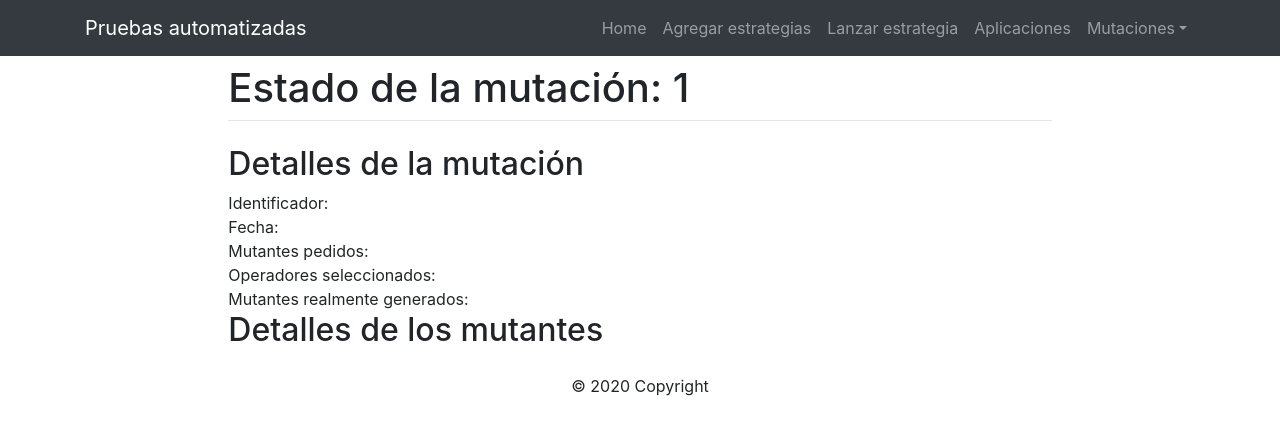
After one commit to avargas20/MISO4208-202010, a Django app: page /mutaciones/1/mutantes in a window 1280 px wide. The commit adds this page. Shown: the top 435 px of the page. Run offline with Django 3.2, Linux system fonts and the light colour scheme; tables that the repository leaves empty hold one stand-in row (values such as "Sample post"); some libraries are stand-ins or nearby versions.

Commit message:
:sparkles: Se agrega nueva funcionalidad Ver estado de mutantes de una mutacion

```diff
--- a/pruebas_app/urls.py
+++ b/pruebas_app/urls.py
@@ -30,8 +30,9 @@ urlpatterns = [
          name='condiciones_de_lanzamiento'),
     path('ver_resultados/<int:solicitud_id>', views.ver_resultados, name='ver_resultados'),
     path('mutacion/', views.crear_mutacion, name='mutacion'),
-    path('guardar_mutacion/', views.guardar_mutacion, name='guardar_mutacion'),
-    path('ver_mutaciones/', views.ver_mutaciones, name='ver_mutaciones'),
-    path('ver_resultados_mutacion/<int:mutacion_id>', views.ver_resultados_mutacion, name='ver_resultados_mutacion'),
-    path('descargar_evidencias_mutacion/<int:mutacion_id>', views.descargar_evidencias_mutacion, name='descargar_evidencias_mutacion'),
+    path('mutaciones/', views.ver_mutaciones, name='ver_mutaciones'),
+    path('mutaciones/evidencias/<int:mutacion_id>', views.descargar_evidencias_mutacion, name='descargar_evidencias_mutacion'),
+    path('mutaciones/<int:mutacion_id>', views.ver_resultados_mutacion, name='ver_resultados_mutacion'),
+    path('mutaciones/<int:mutacion_id>/mutantes', views.mutacion_mutantes, name='mutacion_mutantes'),
+
 ]
--- a/pruebas_app/views/mutaciones.py
+++ b/pruebas_app/views/mutaciones.py
@@ -4,7 +4,7 @@ from io import BytesIO
 import boto3
 from django.core.paginator import Paginator
 from django.http import HttpResponse, HttpResponseRedirect, Http404
-from django.shortcuts import render
+from django.shortcuts import render, get_object_or_404
 from django.urls import reverse
 
 from pruebas_app.models import Aplicacion, Version, Operador, Mutacion
@@ -15,13 +15,12 @@ COLA_MUTACION = SQS.get_queue_by_name(QueueName=settings.SQS_MUTACION_NAME)
 
 
 def crear_mutacion(request):
-    aplicaciones = Aplicacion.objects.filter(tipo__tipo=settings.TIPOS_APLICACION2.Movil.value)
-    operadores = Operador.objects.all()
-    return render(request, 'pruebas_app/crear_mutacion.html', {'aplicaciones': aplicaciones, 'operadores': operadores})
-
-
-def guardar_mutacion(request):
-    if request.method == 'POST':
+    if request.method == 'GET':
+        aplicaciones = Aplicacion.objects.filter(tipo__tipo=settings.TIPOS_APLICACION2.Movil.value)
+        operadores = Operador.objects.all()
+        return render(request, 'pruebas_app/crear_mutacion.html',
+                      {'aplicaciones': aplicaciones, 'operadores': operadores})
+    elif request.method == 'POST':
         numero_mutantes = request.POST['numero_mutantes']
         version = Version.objects.get(id=int(request.POST['version']))
         mutacion_version = Mutacion(version=version, numero_mutantes=numero_mutantes)
@@ -47,7 +46,7 @@ def ver_mutaciones(request):
     return render(request, 'pruebas_app/ver_mutaciones.html', {'mutaciones': mutaciones_out})
 
 
-def descargar_evidencias_mutacion(mutacion_id):
+def descargar_evidencias_mutacion(request, mutacion_id):
     mutacion = Mutacion.objects.get(id=mutacion_id)
 
     # Files (local path) to put in the .zip
@@ -74,3 +73,11 @@ def ver_resultados_mutacion(request, mutacion_id):
         raise Http404("Mutación no encontrada")
 
     return render(request, 'pruebas_app/ver_resultados_mutacion.html', {'mutacion': mutacion})
+
+
+def mutacion_mutantes(request, mutacion_id):
+    if request.method == 'GET':
+        mutacion = get_object_or_404(Mutacion, pk=mutacion_id)
+        print(mutacion)
+        return render(request, 'pruebas_app/mutacion_mutantes.html',
+                      {'mutacion': mutacion, 'mutantes': mutacion.mutante_set.all()})
--- a/templates/pruebas_app/crear_mutacion.html
+++ b/templates/pruebas_app/crear_mutacion.html
@@ -72,7 +72,7 @@
 {% block subtitle %}<h1 class="mt-2">Mutaciones</h1>{% endblock subtitle %}
 {% block content %}
     <div class="container-fluid">
-        <form action="{% url 'guardar_mutacion' %}" method="post" class="needs-validation" novalidate>
+        <form action="{% url 'mutacion' %}" method="post" class="needs-validation" novalidate>
             {% csrf_token %}
             <div class="row register-form">
                 <div class="col-md-4">
--- /dev/null
+++ b/templates/pruebas_app/mutacion_mutantes.html
@@ -0,0 +1,16 @@
+{% extends 'pruebas_app/layout.html' %}
+{% block head %}
+{% endblock head %}
+{% block subtitle %}<h1 class="mt-2">Estado de la mutación: {{ mutacion.id }}</h1>{% endblock subtitle %}
+
+{% block content %}
+    <h2>Detalles de la mutación</h2>
+    <div>Identificador:</div>
+    <div>Fecha:</div>
+    <div>Mutantes pedidos:</div>
+    <div>Operadores seleccionados:</div>
+    <div>Mutantes realmente generados:</div>
+
+    <h2>Detalles de los mutantes</h2>
+
+{% endblock content %}
```
Also changed, not shown: templates/pruebas_app/ver_mutaciones.html (+6 -2 lines).
